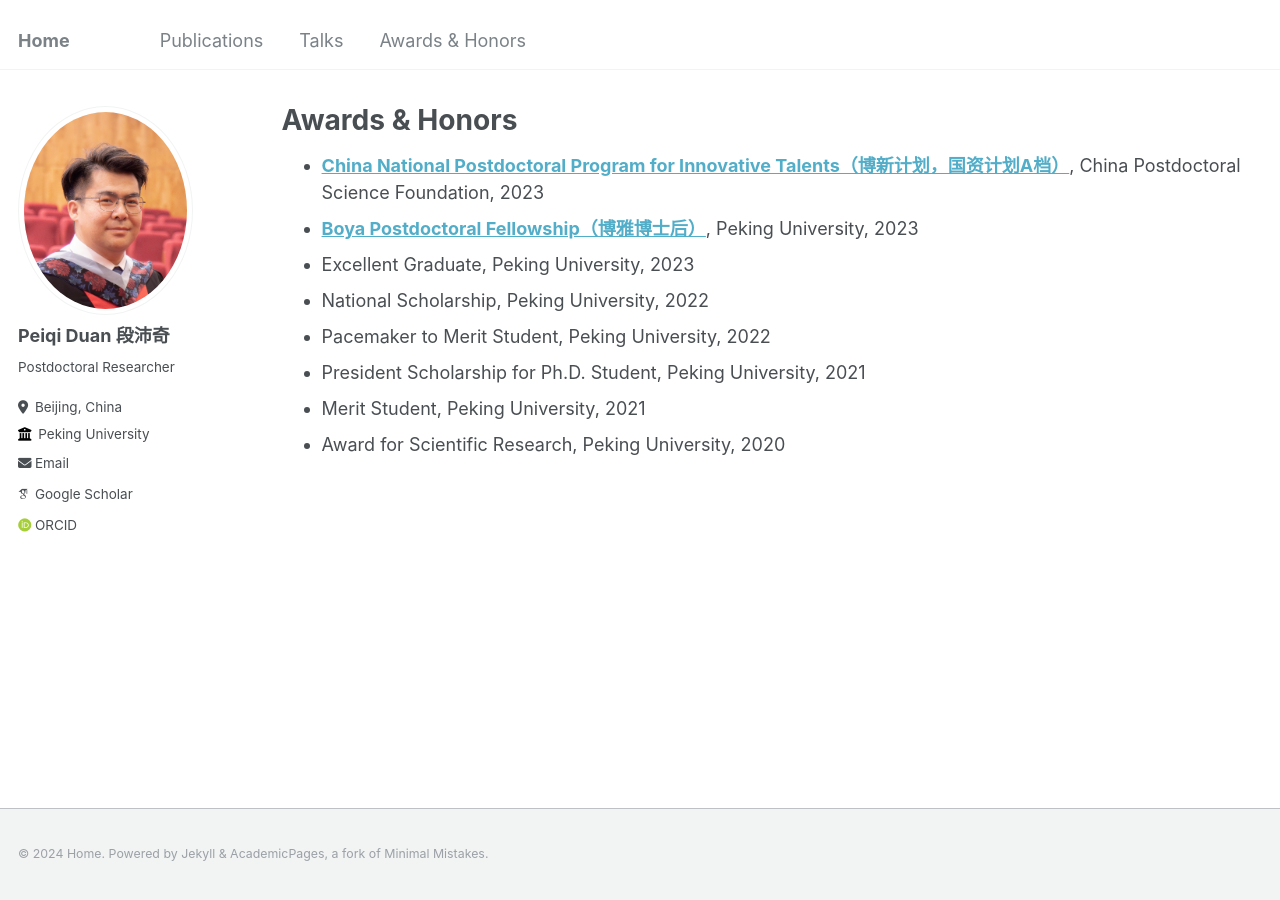
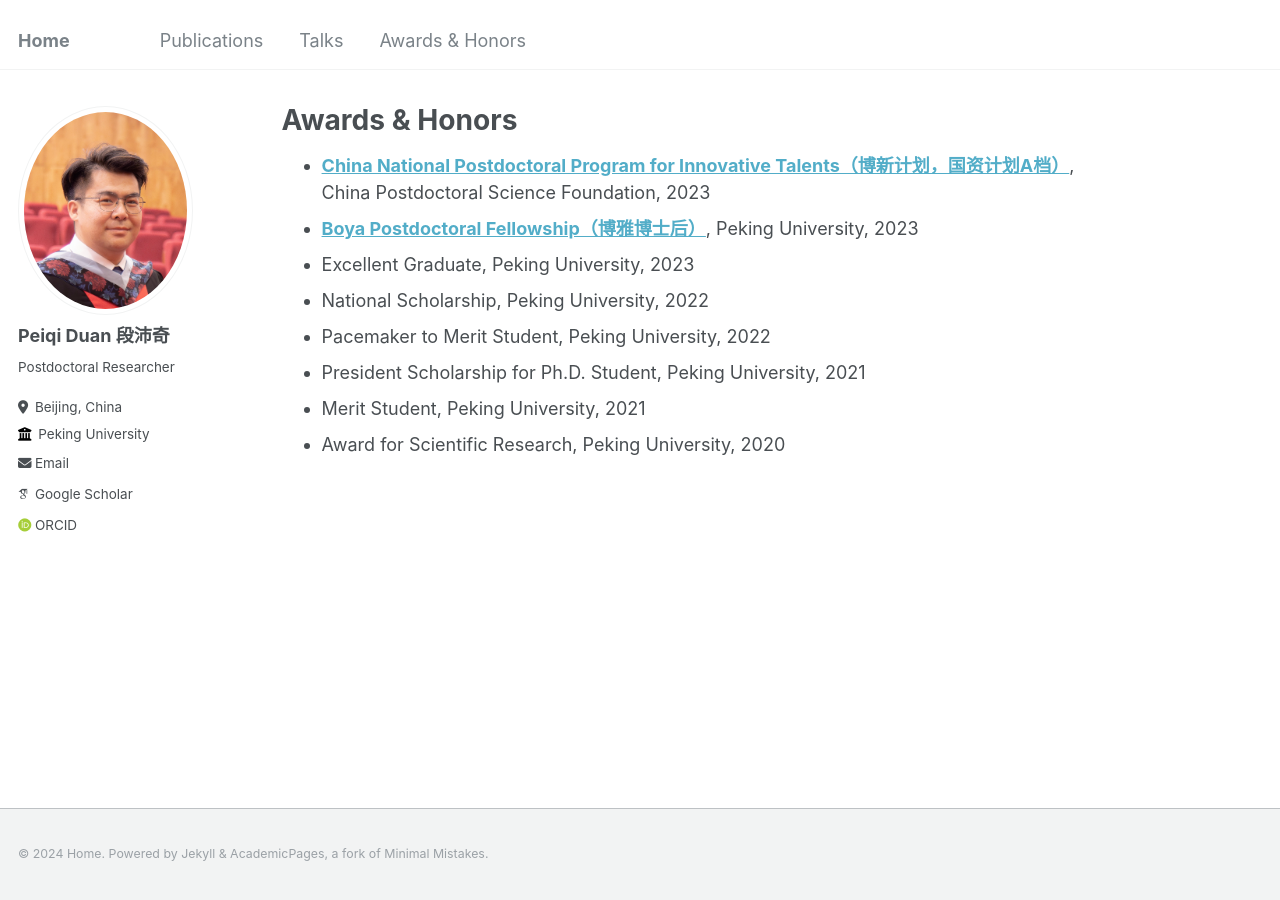
Before and after one commit to peiqi-duan/peiqi-duan.github.io, a Jekyll site: the page built from _pages/teaching.html, in a window 1280 px wide. Built offline with Jekyll 4.4.1, drawn with Linux system fonts in a browser that asks for light colours; some web fonts are replaced.

```diff
--- a/_pages/teaching.html
+++ b/_pages/teaching.html
@@ -12,7 +12,7 @@ author_profile: true
 <ul>
 
 
-<li><a href="https://jj.chinapostdoctor.org.cn/website/showinfo.html?infoid=1dd1973a-110f-4140-9119-40deb0784c07"><b>China National Postdoctoral Program for Innovative Talents（博新计划，国资计划A档）</b></a>, China Postdoctoral Science Foundation, 2023</li>
+<li><a href="https://jj.chinapostdoctor.org.cn/website/showinfo.html?infoid=1dd1973a-110f-4140-9119-40deb0784c07"><b>China National Postdoctoral Program for Innovative Talents（博新计划，国资计划A档）</b></a>, <br>China Postdoctoral Science Foundation, 2023</li>
 <li><a href="http://postdocs.pku.edu.cn/zpxx/145853.htm"><b>Boya Postdoctoral Fellowship（博雅博士后）</b></a>, Peking University, 2023</li>
 <li>Excellent Graduate, Peking University, 2023</li>
 <li>National Scholarship, Peking University, 2022</li>
```
